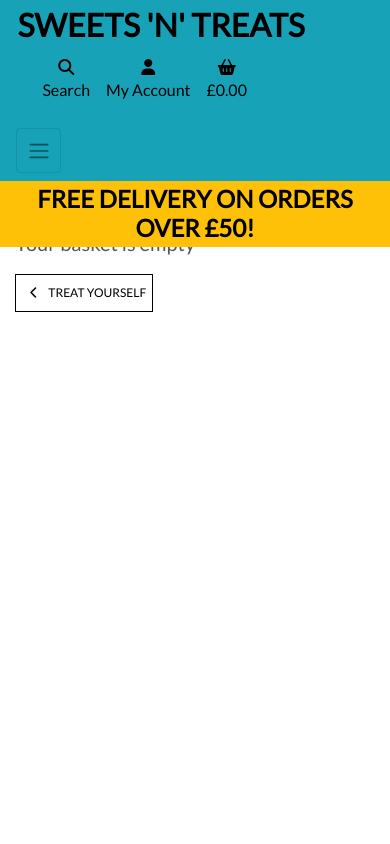
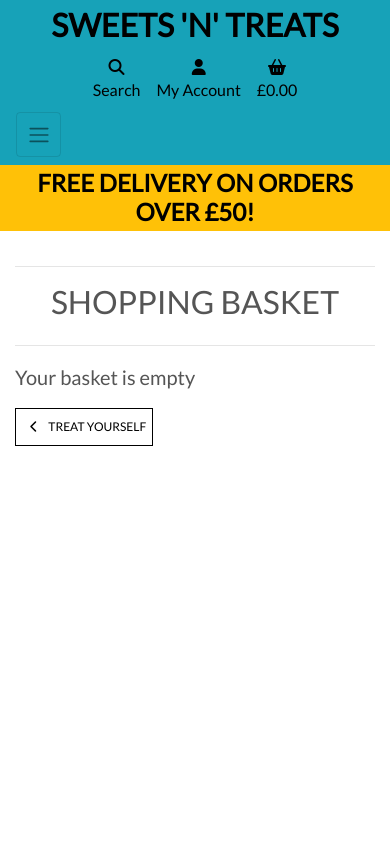
Before and after one commit to mgreenberry/MS4-sweetsntreats, a Django app: page /basket/ in a window 390 px wide. Run offline with Django 3.2, Linux system fonts and the light colour scheme; some libraries are stand-ins or nearby versions.

Commit message:
added favicon, sorted out mobile view and edited css

```diff
--- a/basket/templates/basket/basket.html
+++ b/basket/templates/basket/basket.html
@@ -16,7 +16,7 @@
         <div class="row">
             <div class="col">
                 <hr>
-                <h2 class="logo-font mb-4">Shopping Basket</h2>
+                <h2 class="logo-font text-center mb-4">Shopping Basket</h2>
                 <hr>
             </div>
         </div>
--- a/static/css/base.css
+++ b/static/css/base.css
@@ -9,7 +9,6 @@ body {
     color: #555;
     font-family: 'Lato';
 }
-
 
 /* from Bulma */
 .icon {
@@ -24,8 +23,17 @@ body {
     text-transform: uppercase;
 }
 
-.main-logo-link {
+/*.main-logo-link {
     width: fit-content;
+}*/
+.center-me {
+    align-items: center !important;
+    padding-left: 1rem;
+}
+
+ul {
+    margin: auto;
+    padding-inline: 0;
 }
 
 .shop-now-button {
@@ -278,14 +286,14 @@ input[name='q']::placeholder {
     }
 
     .header-container {
-        padding-top: 164px;
+        padding-top: 200px;
     }
 }
 
 /* pad the top a bit when navbar is collapsed on mobile */
 @media (max-width: 991px) {
     .header-container {
-        padding-top: 116px;
+        padding-top: 250px;
     }
 
     body {
--- a/sweetsntreats/settings.py
+++ b/sweetsntreats/settings.py
@@ -93,7 +93,9 @@ TEMPLATES = [
     },
 ]
 
+
 MESSAGE_STORAGE = 'django.contrib.messages.storage.session.SessionStorage'
+
 
 AUTHENTICATION_BACKENDS = (
     # Needed to login by username in Django admin, regardless of `allauth`
--- a/templates/base.html
+++ b/templates/base.html
@@ -23,6 +23,10 @@
         <link rel="preconnect" href="https://fonts.googleapis.com">
         <link rel="preconnect" href="https://fonts.gstatic.com" crossorigin>
         <link rel="stylesheet" href="https://fonts.googleapis.com/css2?family=Lato&display=swap">
+            <!-- favicon  -->
+        <link rel="apple-touch-icon" sizes="180x180" href="{% static 'favicon/apple-touch-icon.png' %}">
+        <link rel="icon" type="image/png" sizes="32x32" href="{% static 'favicon/favicon-32x32.png' %}">
+        <link rel="icon" type="image/png" sizes="16x16" href="{% static 'favicon/favicon-16x16.png' %}">
         <!-- user css -->
         <link rel="stylesheet" href="{% static 'css/base.css' %}">
         {% endblock %}
@@ -48,8 +52,8 @@
     <header class="container-fluid fixed-top">
         <nav id="topnav" class="row bg-info pt-lg-2 d-none d-lg-flex">
             <div class="col-12 col-lg-4 my-auto py-1 py-lg-0">
-                <form method="GET" action="{% url 'products' %}">
-                    <div class="input-group w-75">
+                <form class="center-me" method="GET" action="{% url 'products' %}">
+                    <div class="center-me text-center input-group w-75">
                         <input class="form-control rounded-0" type="text" name="q" placeholder="Search our site">
                         <div class="input-group-append">
                             <button class="form-control bg-warning btn border" type="submit">
```
Also changed, not shown: db.sqlite3, static/favicon/android-chrome-192x192.png (added), static/favicon/android-chrome-512x512.png (added), static/favicon/apple-touch-icon.png (added), static/favicon/favicon-16x16.png (added), static/favicon/favicon-32x32.png (added), static/favicon/favicon.ico (added).
